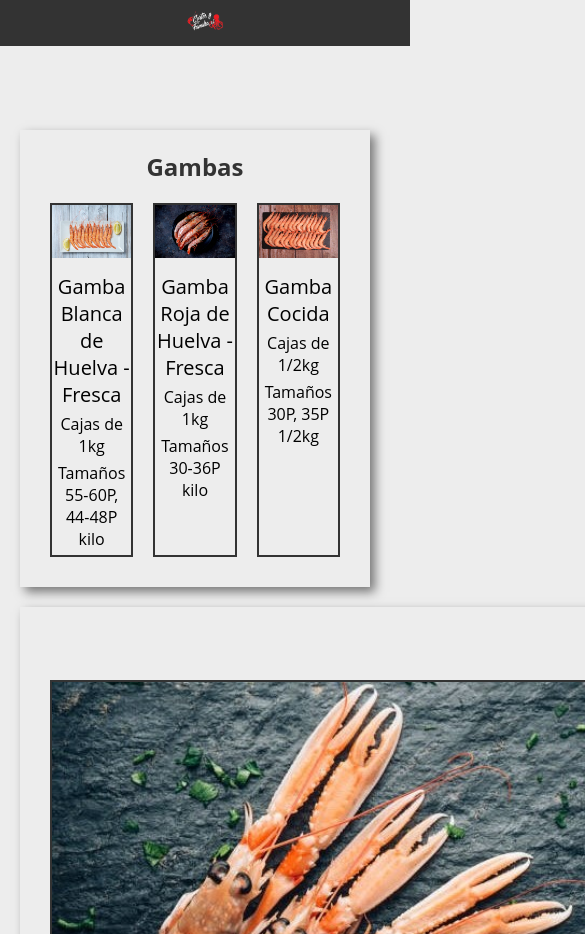
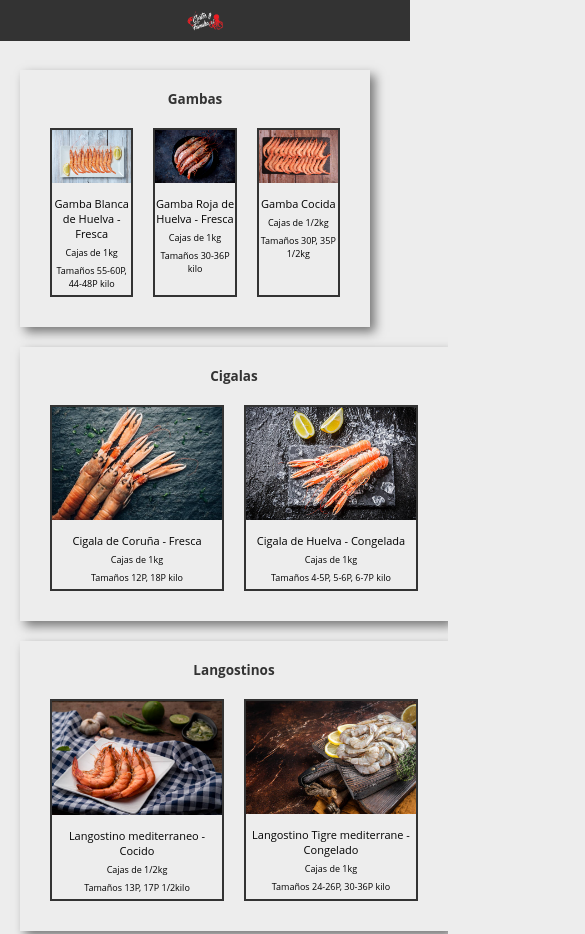
Before and after one commit to Juan112233Cortes/CartaMarisco, a plain HTML site: page index.html in a window 390 px wide. Shown: the top 934 px of the page, 585 px wide, since content can reach past the window. Drawn offline with Linux system fonts and the light colour scheme.

Commit message:
Responsive añadido

```diff
--- a/index.html
+++ b/index.html
@@ -71,7 +71,7 @@
                 </div>
             </div>
             </div>
-            <div class="cigala">
+            <div class="carabinero">
                 <h2>Carabinero</h2>
                 <div class="cajaCarabinero">
                     <div class="carabineroCongelado">
--- a/style.css
+++ b/style.css
@@ -48,6 +48,7 @@ section > div {
 .gamba,
 .cigala,
 .langostino,
+.carabinero,
 .otros{
     box-shadow: 5px 5px 10px rgba(0, 0, 0, 0.5);
     padding: 20px;
@@ -294,3 +295,48 @@ section > div {
 .otros p {
     margin-bottom: 5px;
 }
+
+@media only screen and (max-width: 768px) {
+    header{
+        width:100%;
+        display: flex;
+        justify-content: center;
+        margin-bottom: 0px;
+
+    }
+    div > .gamba{
+        margin-top: -60px;
+    }
+    .gamba,
+    .cigala,
+    .langostino,
+    .carabinero,
+    .otros{
+        font-size: 9px;
+    }
+    .nombreProducto{
+        font-size: 11px;
+    }
+
+    .cigalaHuelva,
+    .cigalaCoruña,
+    .langostinoCocido,
+    .langostinoCongelado{
+        width: 170px;
+    }
+    .cigalaHuelva img,
+    .cigalaCoruña img,
+    .langostinoCocido img,
+    .langostinoCongelado img{
+        width: 170px;
+    }
+
+    .carabinero{
+        width: 250px;
+    }
+
+    .carabinero img{
+        width: 250px;
+    }
+
+}
```
